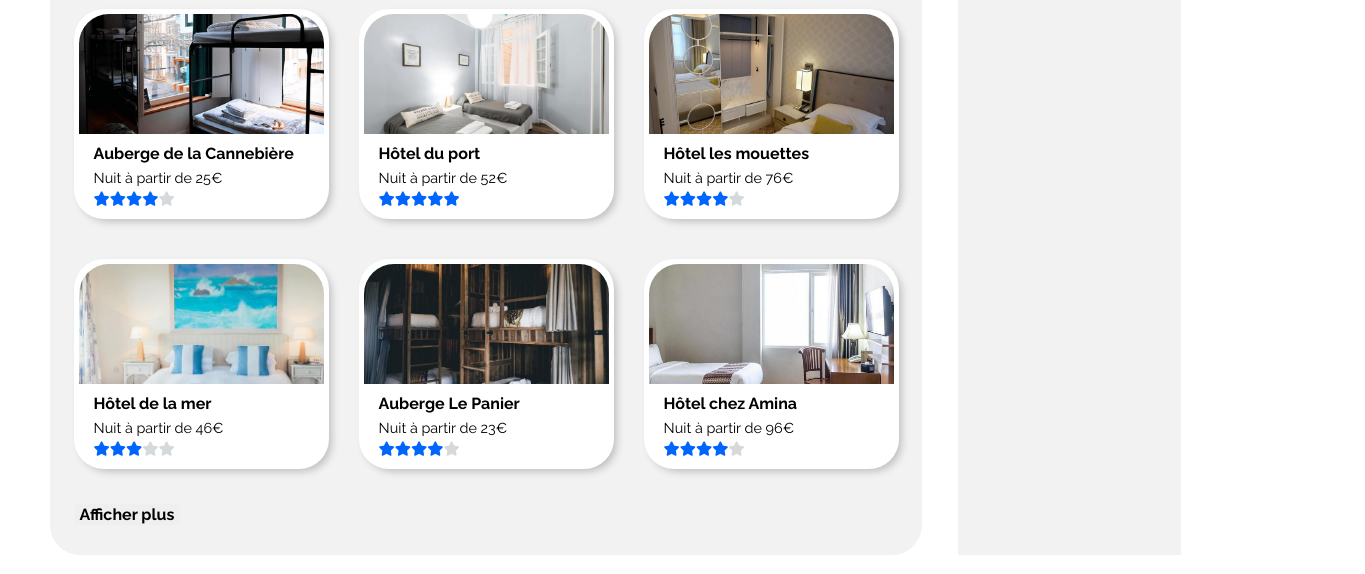
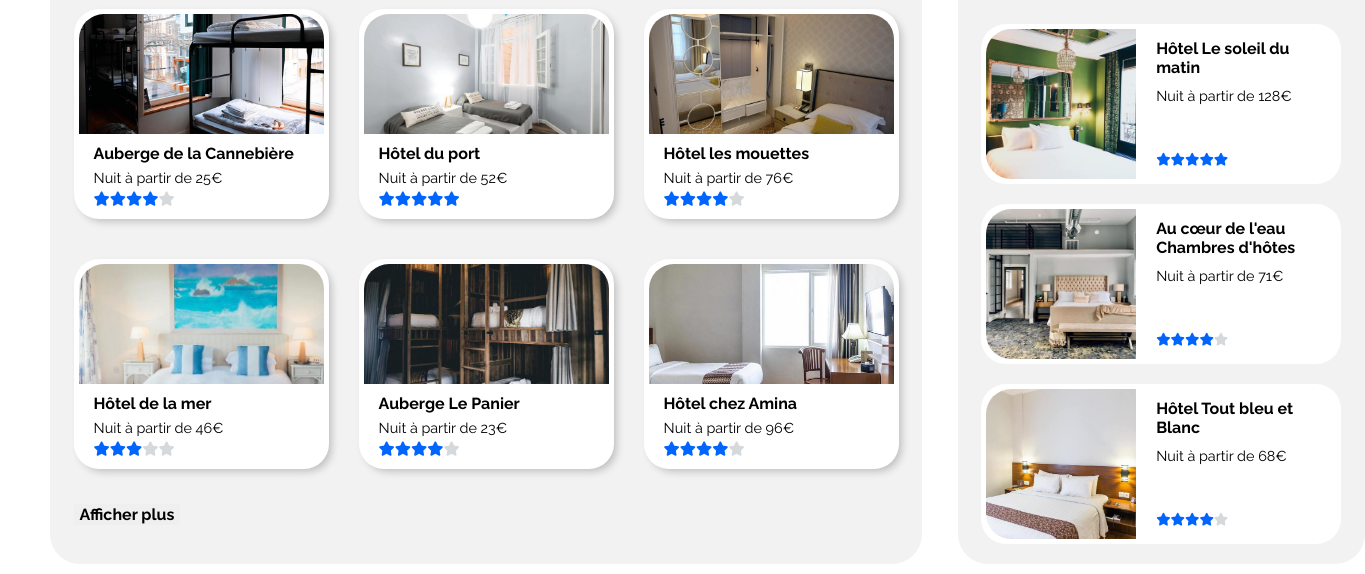
Before and after one commit to Sophianasseri/SophiaNasseri_2_06052021, a plain HTML site: page HTML/Index.html in a window 1280 px wide. Shown: the part 446-1020 px from the top of the page, 1365 px wide, since content can reach past the window. Drawn offline with Linux system fonts and the light colour scheme.

Commit message:
Ajout cartes populaires

```diff
--- a/CSS/style.css
+++ b/CSS/style.css
@@ -168,12 +168,23 @@ margin-right: 10px;
 }
 .city-accommodation, .popular-accommodation{
     background: #F2F2F2;
+    border-radius: 30px;
+    padding: 1% 2% 0;
+}
+.city-card, .popular-card {
+    background: white;
+    padding: 5px;
+    border-radius: 25px;
+}
+.city-card__rating, .popular-card__rating {
+    display: flex;
+    color: #0065FC;
 }
 /*Cartes villes*/
 .city-accommodation {
     margin-right: 3%;
-    padding: 1% 2% 0;
-    border-radius: 30px;
+
+
 }.city-accommodation__layout {
     display: grid;
     grid-template-columns: 1fr 1fr 1fr;
@@ -181,11 +192,8 @@ margin-right: 10px;
     grid-gap: 30px;
 }
 .city-card{
-    background: white;
     width: 245px;
     height: 200px;
-    padding: 5px;
-    border-radius: 30px;
     margin: 5px 0;
     box-shadow: 4px 4px 8px -2px rgba(0,0,0,0.24);
 }
@@ -193,7 +201,7 @@ margin-right: 10px;
     height: 120px;
     width: 100%;
     object-fit: cover;
-    border-radius: 30px 30px 0 0;
+    border-radius: 25px 25px 0 0;
 }
 .city-card__title, .city-card__description, .city-card__rating {
     margin:  6px 0 6px 15px;
@@ -201,10 +209,6 @@ margin-right: 10px;
 }
 .city-card__title {
     font-size: 1em;
-}
-.city-card__rating {
-    display: flex;
-    color: #0065FC;
 }
 .card__rating--grey {
     color: #d5d9db;
@@ -216,6 +220,41 @@ margin-right: 10px;
 }
 
 /*Cartes populaires*/
+.popular-accommodation__header {
+    display: flex;
+    justify-content: space-between;
+    align-items: center;
+}
+.popular-card {
+    display: flex;
+    margin: 20px 0;
+    height: 150px;
+    width: 350px;
+}
+
+.popular-card__picture {
+    max-height: 200px;
+    max-width: 150px;
+    width: 100%;
+    object-fit: cover;
+    border-radius: 25px 0 0 25px;
+}
+.popular-card__content {
+    margin-left: 20px;
+}
+.popular-card__title, .popular-card__description {
+    margin: 10px 0;
+}
+.popular-card__title {
+    font-size: 1em;
+}
+.popular-card__description {
+    font-size: 0.9em;
+}
+.popular-card__rating {
+    margin-top: 50px;
+    font-size: 0.8em;
+}
 
 
 
--- a/HTML/Index.html
+++ b/HTML/Index.html
@@ -196,6 +196,54 @@
         <div class="popular-accommodation">
           <div class="popular-accommodation__header">
             <h2 class="popular-accommodation__title">Les plus populaires</h2>
+            <i class="fas fa-chart-line"></i>
+          </div>
+          <div class="popular-accommodation__layout">
+            <a href="#"> <article class="popular-card">
+              <img src="../images/hebergements/HotelLeSoleil.jpg" alt="Hôtel Le soleil du matin" class="popular-card__picture">
+              <div class="popular-card__content">
+                <h3 class="popular-card__title">Hôtel Le soleil du matin</h3>
+                <p class="popular-card__description">Nuit à partir de 128€</p>
+                <div class="popular-card__rating">
+                  <i class="fas fa-star"></i>
+                  <i class="fas fa-star"></i>
+                  <i class="fas fa-star"></i>
+                  <i class="fas fa-star"></i>
+                  <i class="fas fa-star"></i>
+                </div>
+              </div>
+
+            </article></a>
+            <a href="#"> <article class="popular-card">
+              <img src="../images/hebergements/auCoeurDeLeau.jpg" alt="Au cœur de l'eau Chambres d'hôtes" class="popular-card__picture">
+              <div class="popular-card__content">
+              <h3 class="popular-card__title">Au cœur de l'eau Chambres d'hôtes</h3>
+              <p class="popular-card__description">Nuit à partir de 71€</p>
+              <div class="popular-card__rating">
+                <i class="fas fa-star"></i>
+                <i class="fas fa-star"></i>
+                <i class="fas fa-star"></i>
+                <i class="fas fa-star"></i>
+                <i class="card__rating--grey fas fa-star"></i>
+                </div>
+              </div>
+
+            </article></a>
+          </article></a>
+          <a href="#"> <article class="popular-card">
+            <img src="../images/hebergements/hotelToutBleu.jpg" alt="Hôtel Tout bleu et Blanc" class="popular-card__picture">
+            <div class="popular-card__content">
+              <h3 class="popular-card__title">Hôtel Tout bleu et Blanc</h3>
+              <p class="popular-card__description">Nuit à partir de 68€</p>
+              <div class="popular-card__rating">
+                <i class="fas fa-star"></i>
+                <i class="fas fa-star"></i>
+                <i class="fas fa-star"></i>
+                <i class="fas fa-star"></i>
+                <i class="card__rating--grey fas fa-star"></i>
+              </div>
+            </div>
+          </article></a>
           </div>
         </div>
       </section>
```
Also changed, not shown: images/hebergements/HotelLeSoleil.jpg (added), images/hebergements/auCoeurDeLeau.jpg (added), images/hebergements/hotelToutBleu.jpg (added).
